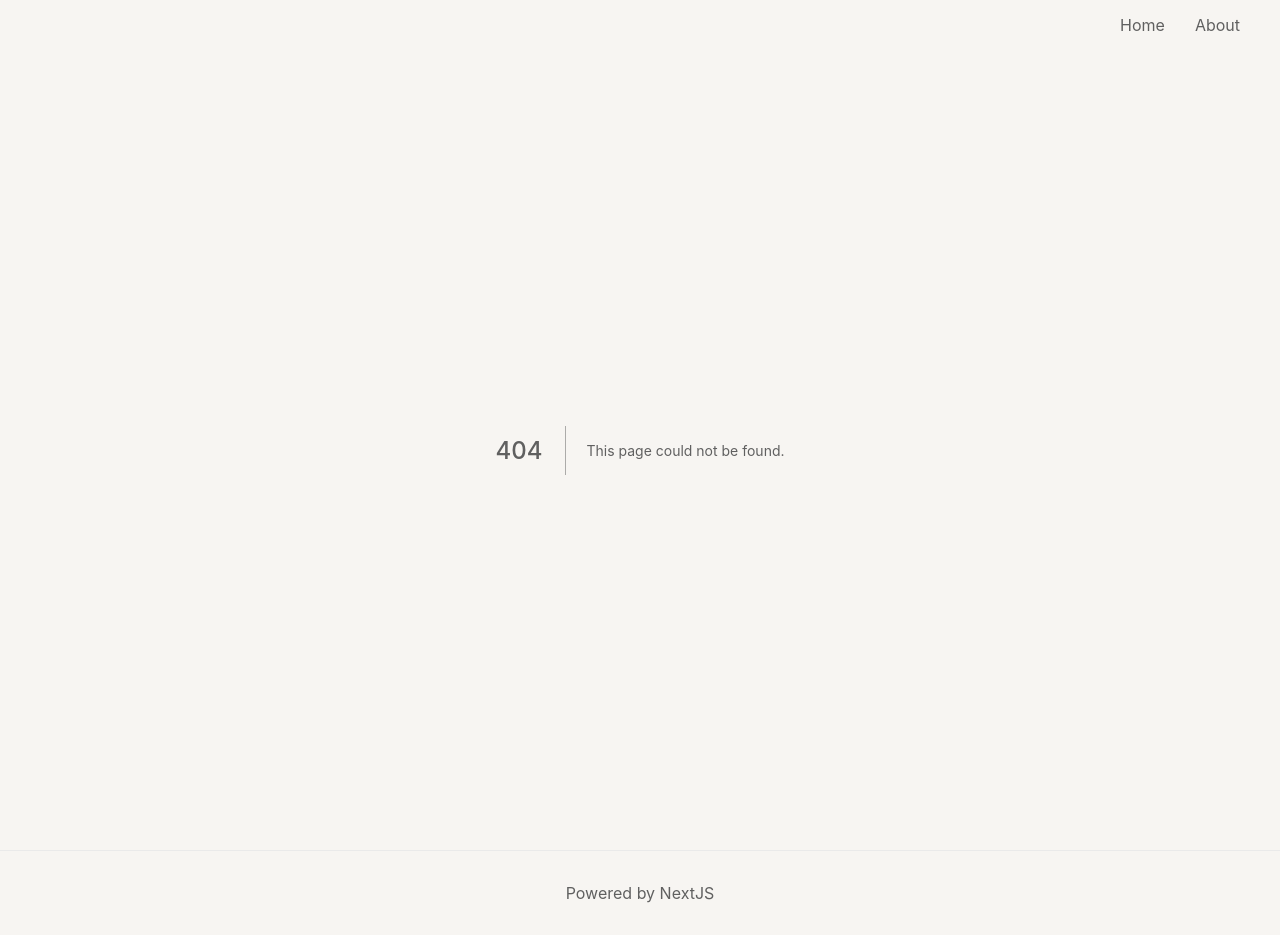
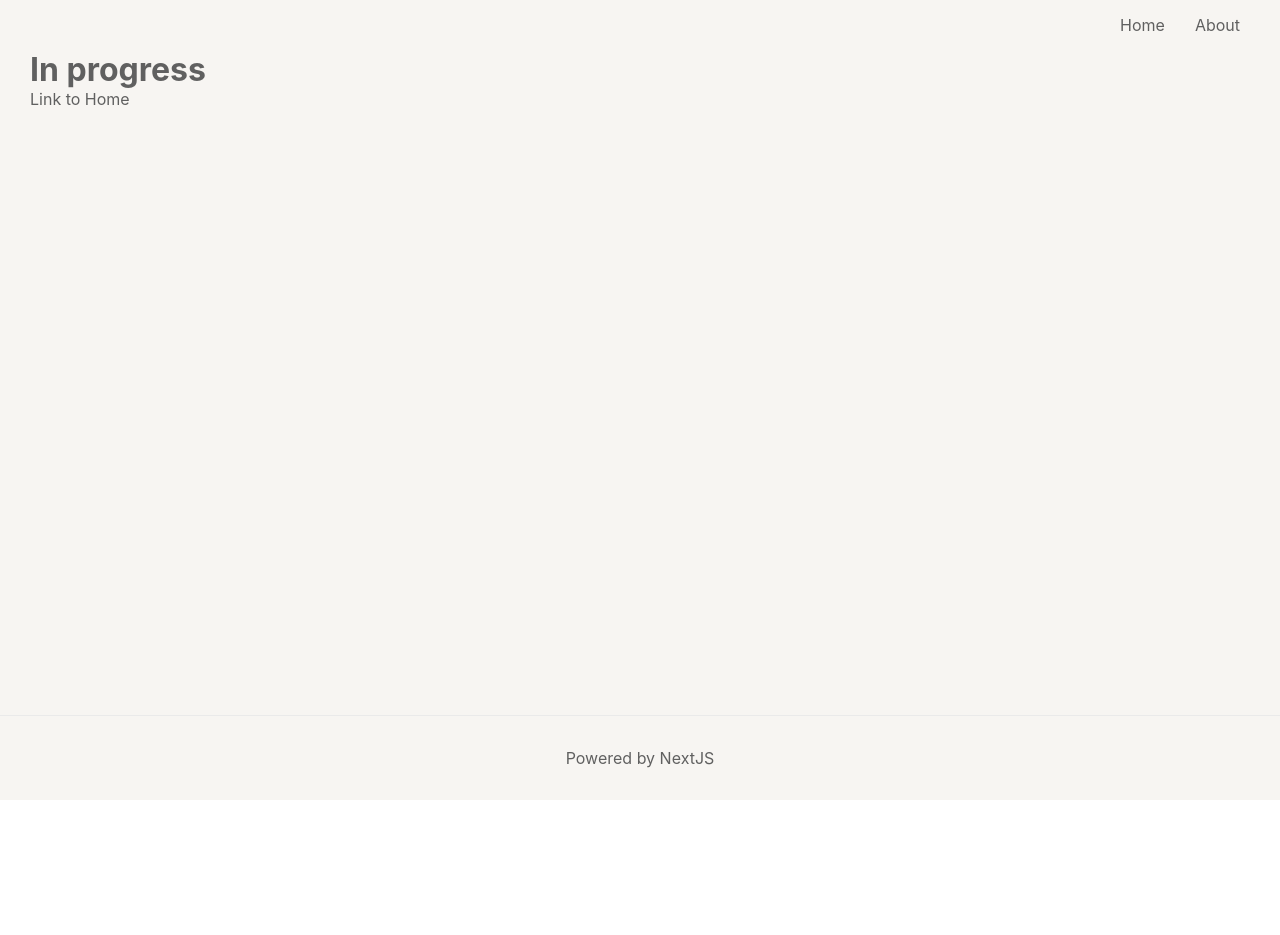
Before and after one commit to anaggithub/giphy-next-app, a Next.js app: page /about in a window 1280 px wide. Before the commit this address had no page. After the commit the page ends 800 px from the top, so only its background shows below. Built offline with nearby package versions, Linux system fonts and the light colour scheme.

Commit message:
Agrego la page about

```diff
--- /dev/null
+++ b/pages/about/index.js
@@ -0,0 +1,16 @@
+import Link from "next/link";
+import { StyledContainer } from "./styles";
+
+export default function About() {
+  return (
+    <StyledContainer>
+      <h1>In progress</h1>
+      <p>
+        Link to{" "}
+        <Link href="/">
+          <a>Home</a>
+        </Link>
+      </p>
+    </StyledContainer>
+  );
+}
--- /dev/null
+++ b/pages/about/styles.js
@@ -0,0 +1,8 @@
+import styled from "styled-components";
+
+export const StyledContainer = styled.div`
+  flex-grow: 1;
+  display: flex;
+  flex-direction: column;
+  padding: 0 30px;
+`;
```
